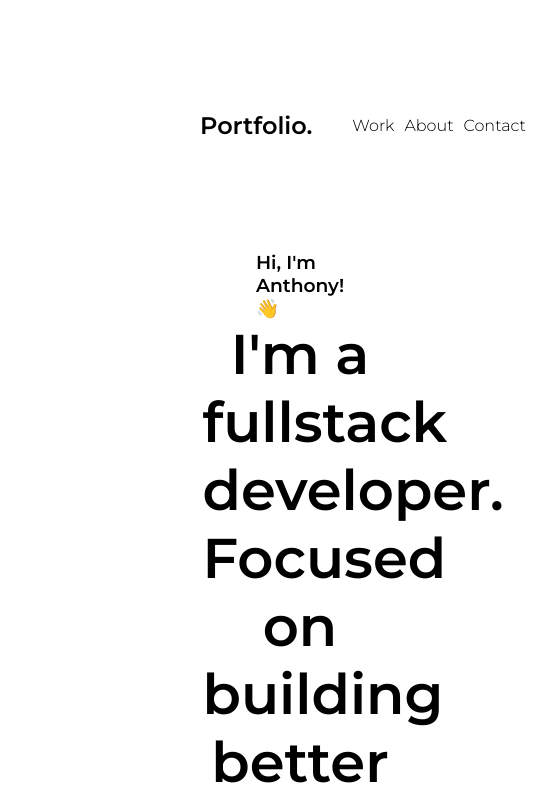
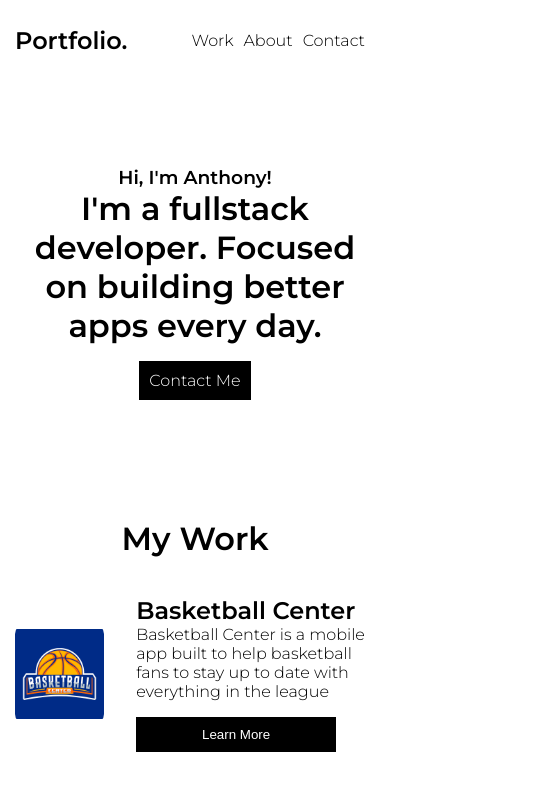
Before and after one commit to anthony-fdez/developer-website, a React (Create React App) app: page / in a window 390 px wide. Shown: the top 809 px of the page, 536 px wide, since content can reach past the window. Built offline with nearby package versions, Linux system fonts and the light colour scheme.

Commit message:
Added 404 page

```diff
--- a/package.json
+++ b/package.json
@@ -8,6 +8,7 @@
     "@testing-library/user-event": "^13.5.0",
     "react": "^17.0.2",
     "react-dom": "^17.0.2",
+    "react-router-dom": "^6.2.2",
     "react-scripts": "5.0.0",
     "web-vitals": "^2.1.4"
   },
--- a/src/App.css
+++ b/src/App.css
@@ -1,9 +1,3 @@
-body {
-  font-family: Montserrat;
-  padding: 100px;
-  padding-left: 200px;
-  padding-right: 200px;
-}
 h1,
 h2,
 h3,
@@ -12,6 +6,76 @@ h5,
 p,
 a {
   margin: 0;
+}
+
+button {
+  border: none;
+  padding: 10px;
+  background-color: black;
+  color: white;
+  transition: 200ms;
+  cursor: pointer;
+  text-decoration: none;
+  margin-top: 1rem;
+  width: 200px;
+  flex: 1;
+}
+
+button:hover {
+  transition: 200ms;
+  background-color: rgb(70, 70, 70);
+}
+
+@media only screen and (max-width: 900px) {
+  body {
+    font-family: Montserrat;
+    padding: 15px;
+  }
+  .about-jumbo {
+    display: flex;
+    flex-direction: column;
+    justify-content: center;
+    align-items: center;
+    padding: 10px;
+    padding-top: 100px;
+    padding-bottom: 100px;
+  }
+  .about-jumbo h3 {
+    font-weight: bold;
+  }
+  .about-jumbo h1 {
+    max-width: 90vw;
+    text-align: center;
+    font-size: 2rem;
+    margin-top: 0;
+  }
+  .main-button {
+    border: none;
+    padding: 10px;
+    background-color: black;
+    color: white;
+    font-size: 1rem;
+    transition: 200ms;
+    cursor: pointer;
+    text-decoration: none;
+    margin-top: 1rem;
+  }
+
+  .main-button:focus {
+    background-color: gray;
+    transition: 200ms;
+  }
+  .work-title {
+    font-size: 2rem;
+    text-align: center;
+  }
+}
+@media only screen and (min-width: 901px) {
+  body {
+    font-family: Montserrat;
+    padding: 100px;
+    padding-left: 200px;
+    padding-right: 200px;
   }
   .about-jumbo {
     display: flex;
@@ -26,7 +90,7 @@ a {
   .about-jumbo h1 {
     max-width: 50vw;
     text-align: center;
-  font-size: 3.5rem;
+    font-size: 3rem;
     margin-top: 0;
   }
   .main-button {
@@ -42,7 +106,7 @@ a {
   }
   .main-button:hover {
     transition: 200ms;
-  transform: translateY(-5px);
+    background-color: rgb(70, 70, 70);
   }
   .main-button:focus {
     background-color: gray;
@@ -52,3 +116,4 @@ a {
     font-size: 2rem;
     text-align: center;
   }
+}
--- a/src/App.js
+++ b/src/App.js
@@ -1,4 +1,6 @@
 import "./App.css";
+
+import { BrowserRouter, Routes, Route } from "react-router-dom";
 
 // Components
 import Header from "./components/header/header";
@@ -7,7 +9,9 @@ import About from "./components/about/about";
 import Skills from "./components/skills/skills";
 import Contact from "./components/contact/contact";
 
-function App() {
+import NotFound404 from "./components/notFound/notFound404";
+
+const Home = () => {
   return (
     <div className="App">
       <header className="App-header">
@@ -15,7 +19,7 @@ function App() {
       </header>
       <main>
         <div className="about-jumbo">
-          <h3>Hi, I'm Anthony! 👋</h3>
+          <h3>Hi, I'm Anthony!</h3>
           <h1>
             I'm a fullstack developer. Focused on building better apps every
             day.
@@ -31,7 +35,6 @@ function App() {
           </a>
         </div>
         <br></br>
-        <h2 className="work-title">Work</h2>
         <Work />
         <About />
         <Skills />
@@ -39,6 +42,17 @@ function App() {
       </main>
     </div>
   );
+};
+
+function App() {
+  return (
+    <BrowserRouter>
+      <Routes>
+        <Route path="/" element={<Home />}></Route>
+        <Route path="*" element={<NotFound404 />} />
+      </Routes>
+    </BrowserRouter>
+  );
 }
 
 export default App;
--- /dev/null
+++ b/src/components/notFound/notFound404.css
@@ -0,0 +1,10 @@
+.not-found-404 {
+  height: 60vh;
+  width: 100%;
+  display: flex;
+  justify-content: center;
+  align-items: center;
+}
+.not-found-404-back-button {
+  width: 100%;
+}
--- /dev/null
+++ b/src/components/notFound/notFound404.js
@@ -0,0 +1,36 @@
+import React, { useEffect, useState } from "react";
+import "./notFound404.css";
+import { useNavigate } from "react-router";
+
+const NotFound404 = () => {
+  const navigate = useNavigate();
+
+  const [isLoaded, setIsLoaded] = useState(false);
+
+  useEffect(() => {
+    setTimeout(() => {
+      setIsLoaded(true);
+    }, 100);
+  }, []);
+
+  return (
+    <div className={isLoaded ? "LOADED" : "NOT-LOADED"}>
+      <div className="not-found-404">
+        <div>
+          <h1>404 Not Found</h1>
+          <p>The page you are looking for does not exist</p>
+          <br></br>
+          <button
+            onClick={() => navigate(-1)}
+            variant="outline-primary"
+            className="not-found-404-back-button"
+          >
+            Go back
+          </button>
+        </div>
+      </div>
+    </div>
+  );
+};
+
+export default NotFound404;
--- /dev/null
+++ b/src/components/work/basketballCenter/basketballCenter.js
@@ -0,0 +1,36 @@
+import React from "react";
+import styles from "./basketballCenter.module.css";
+
+const BasketballCenter = () => {
+  return (
+    <div className="project-container">
+      <div className="project-image-container">
+        <img
+          className="project-image"
+          alt="Basketball Center Logo"
+          src="./BBALL_CENTER.png"
+        />
+      </div>
+      <div className="project-info-container">
+        <h2>Basketball Center</h2>
+        <p>
+          Basketball Center is a mobile app built to help basketball fans to
+          stay up to date with everything in the league
+        </p>
+        <button>Learn More</button>
+        {/* <div className="appstore-link-container">
+          <i className="fab fa-apple fa-2x"></i>
+          <a
+            target="_blank"
+            href="https://apps.apple.com/us/app/basketball-center/id1588423237"
+            rel="noreferrer"
+          >
+            View on AppStore
+          </a>
+        </div> */}
+      </div>
+    </div>
+  );
+};
+
+export default BasketballCenter;
--- a/src/components/work/work.css
+++ b/src/components/work/work.css
@@ -1,9 +1,11 @@
 .project-container {
   display: flex;
+  align-items: center;
 }
 .project-image-container {
-  width: 20%;
-  border-radius: 20px;
+  width: 100px;
+  height: 100px;
+  border-radius: 10px;
   overflow: hidden;
   flex-direction: column;
   justify-content: center;
@@ -16,7 +18,7 @@
 }
 .project-info-container {
   width: calc(80% - 20px);
-  margin-left: 3rem;
+  margin-left: 2rem;
   display: flex;
   flex-direction: column;
   justify-content: center;
--- a/src/components/work/work.js
+++ b/src/components/work/work.js
@@ -1,84 +1,19 @@
 import React from "react";
 import "./work.css";
 
+// Projects
+import BasketballCenter from "./basketballCenter/basketballCenter";
+
 const Work = () => {
   return (
-    <div>
+    <>
+      <h1 style={{ textAlign: "center" }}>My Work</h1>
+
       <br></br>
-      <div className="project-container">
-        <div className="project-image-container">
-          <img
-            className="project-image"
-            alt="Basketball Center Logo"
-            src="./BBALL_CENTER.png"
-          />
-        </div>
-        <div className="project-info-container">
-          <h2>Basketball Center</h2>
-          <p>
-            Basketball Center is a mobile app where you can get all kind of
-            information about Basketball, there is historic data on every player
-            playing currently on the NBA league. There is also information about
-            teams, news about teams and players, and live data on every game.
-            There is also a game chat feature to keep the users engaged chatting
-            while beging able to see all the game stats and plays in real time.
-            And many more features that if you are a Basketball fan you'll love
-            :)
-          </p>
-          {/* <div>
-            <h3>Technologies Used:</h3>
-            <ul className="technologies-used">
-              <li>
-                <a
-                  target="_blank"
-                  href="https://reactnative.dev/"
-                  rel="noreferrer"
-                >
-                  React Native
-                </a>{" "}
-                (App Itself)
-              </li>
-              <li>
-                {" "}
-                <a
-                  target="_blank"
-                  href="https://nodejs.org/en/"
-                  rel="noreferrer"
-                >
-                  NodeJs
-                </a>{" "}
-                (server)
-              </li>
-              <li>
-                <a target="_blank" href="https://socket.io/" rel="noreferrer">
-                  Socket.io
-                </a>
-              </li>
-              <li>
-                <a
-                  target="_blank"
-                  href="https://www.mongodb.com/"
-                  rel="noreferrer"
-                >
-                  MongoDb
-                </a>{" "}
-                (database)
-              </li>
-            </ul>
-          </div> */}
-          <div className="appstore-link-container">
-            <i className="fab fa-apple fa-2x"></i>
-            <a
-              target="_blank"
-              href="https://apps.apple.com/us/app/basketball-center/id1588423237"
-              rel="noreferrer"
-            >
-              View on AppStore
-            </a>
-          </div>
-        </div>
-      </div>
-    </div>
+      <br></br>
+
+      <BasketballCenter />
+    </>
   );
 };
 
```
Also changed, not shown: src/components/work/basketballCenter/basketballCenter.module.css (added), 1 other file (tests, documents, lock files or other folders). Lines whose indentation alone changed are shown as unchanged.
